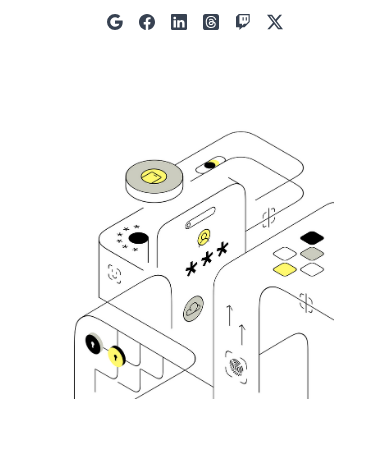
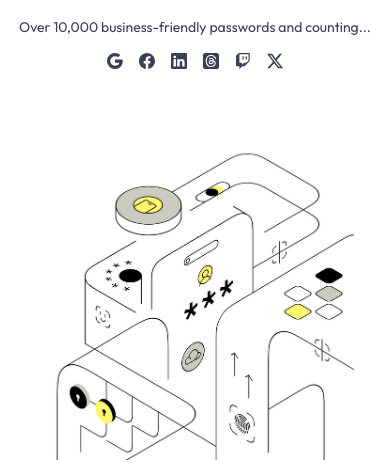
Before and after one commit to JunaidAhammedU/passvault, a Next.js app: page / in a window 390 px wide. Shown: the part 381-844 px from the top of the page. Built offline with nearby package versions, Linux system fonts and the light colour scheme; no server answers; a web font is replaced by a local one.

Commit message:
style: adjust margin and padding for improved layout on home page

```diff
--- a/app/page.tsx
+++ b/app/page.tsx
@@ -24,7 +24,7 @@ export default function Home() {
   return (
     <>
       <Navbar />
-      <div className="min-h-screen flex items-center justify-center px-4 sm:px-8">
+      <div className="min-h-screen flex items-center justify-center px-4 sm:px-8 mt-10 md:mt-5">
         <div className="grid grid-cols-1 md:grid-cols-2 gap-10 sm:p-5 md:px-6 xl:gap-32">
           <div className="flex flex-col text-start justify-center items-center relative">
             <div className="text-start mt-12 lg:mt-24">
@@ -62,7 +62,7 @@ export default function Home() {
             </div>
           </div>
 
-          <div className="flex justify-center items-center p-10 md:p-2">
+          <div className="flex justify-center items-center p-5 md:p-2">
             <Image
               src="/landing2.png"
               alt="Password management illustration"
```
